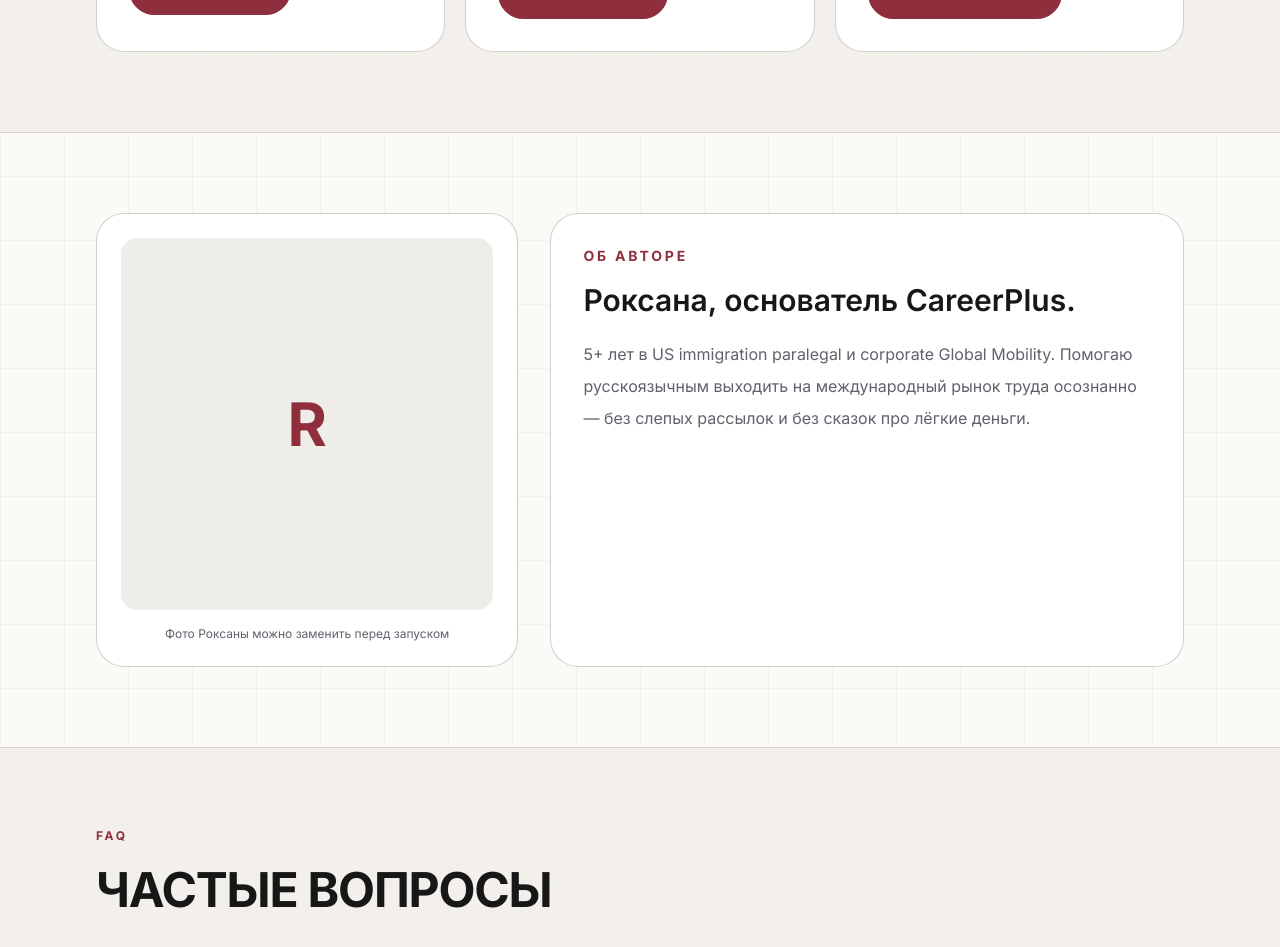
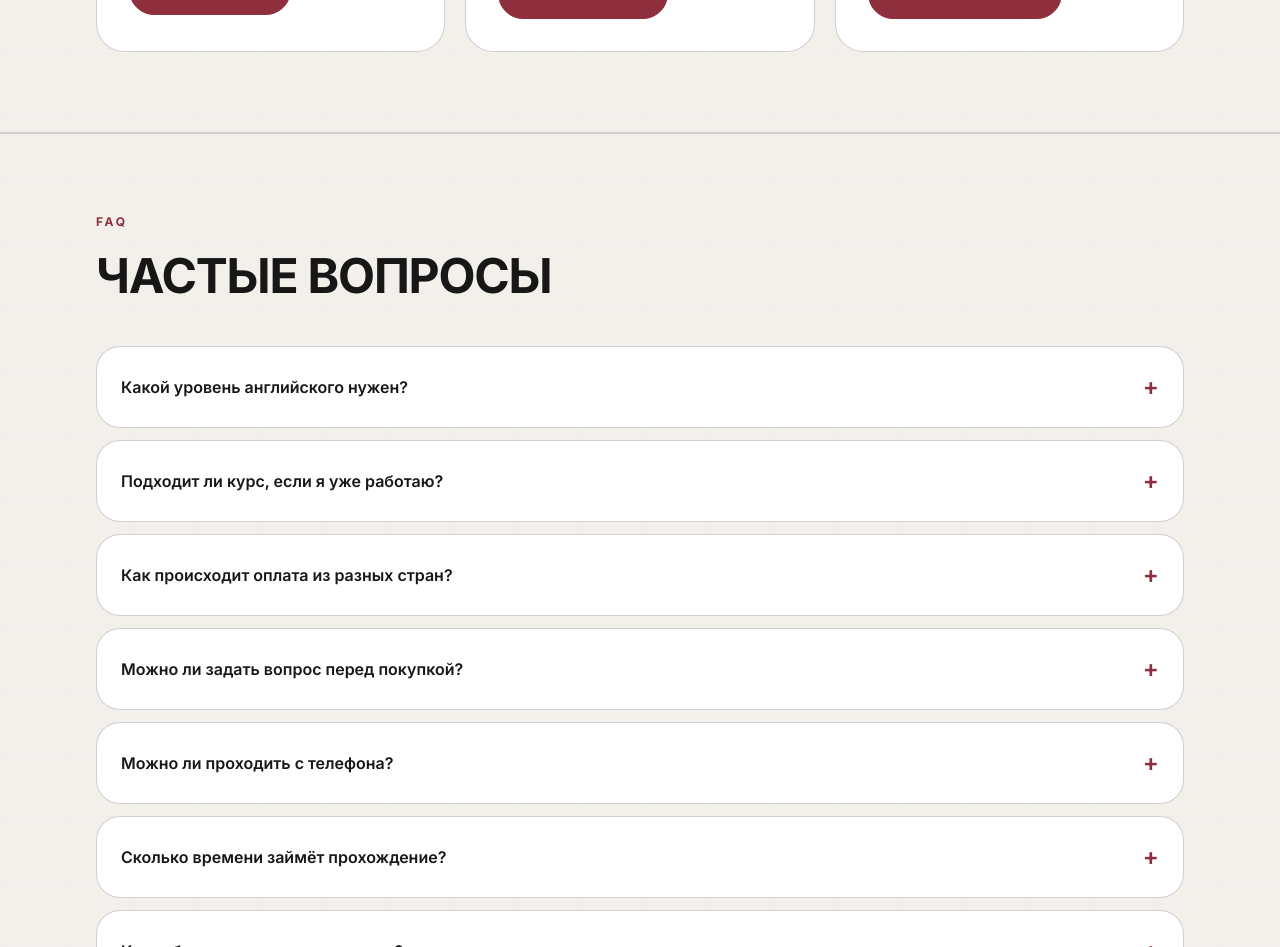
Before and after one commit to roxannication-arch/careerplus, a Next.js app: page /courses/work-abroad in a window 1280 px wide. Shown: the part 5520-6467 px from the top of the page. Built offline with nearby package versions, Linux system fonts and the light colour scheme.

Commit message:
Remove author block from course page
Co-authored-by: roxannication-arch <roxannication-arch@users.noreply.github.com>

```diff
--- a/app/courses/work-abroad/page.tsx
+++ b/app/courses/work-abroad/page.tsx
@@ -406,22 +406,6 @@ export default function WorkAbroadCoursePage() {
         </Container>
       </section>
 
-      <section className="py-20">
-        <Container className="grid gap-8 md:grid-cols-[0.8fr_1.2fr]">
-          <div className="rounded-[1.75rem] border border-ink/20 bg-white p-6">
-            <div className="flex aspect-square items-center justify-center rounded-2xl bg-soft text-6xl font-extrabold text-accent">R</div>
-            <p className="mt-4 text-center text-xs text-muted">Фото Роксаны можно заменить перед запуском</p>
-          </div>
-          <div className="rounded-[1.75rem] border border-ink/20 bg-white p-8">
-            <p className="text-sm font-bold uppercase tracking-[0.2em] text-accent">Об авторе</p>
-            <h2 className="mt-4 text-3xl font-semibold text-ink">Роксана, основатель CareerPlus.</h2>
-            <p className="mt-5 text-base leading-8 text-muted">
-              5+ лет в US immigration paralegal и corporate Global Mobility. Помогаю русскоязычным выходить на международный рынок труда осознанно — без слепых рассылок и без сказок про лёгкие деньги.
-            </p>
-          </div>
-        </Container>
-      </section>
-
       <section className="border-y border-ink/15 bg-soft/70 py-20">
         <Container className="max-w-4xl">
           <SectionHeader eyebrow="FAQ" title="Частые вопросы" />
```
